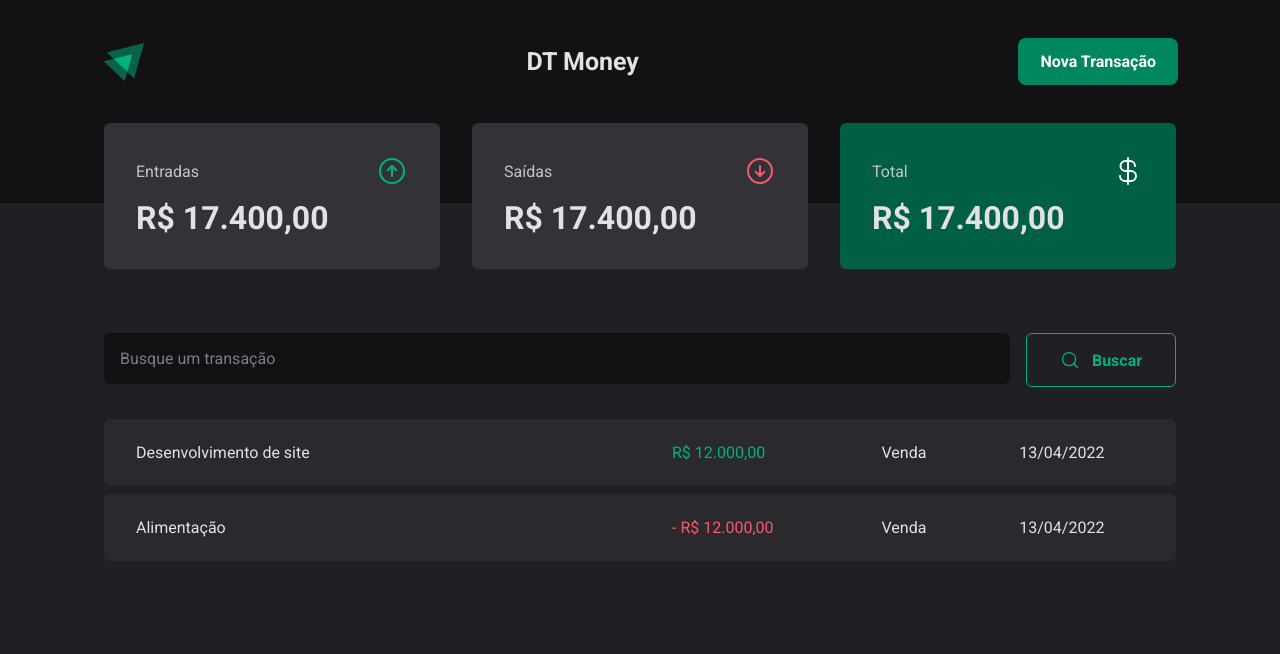
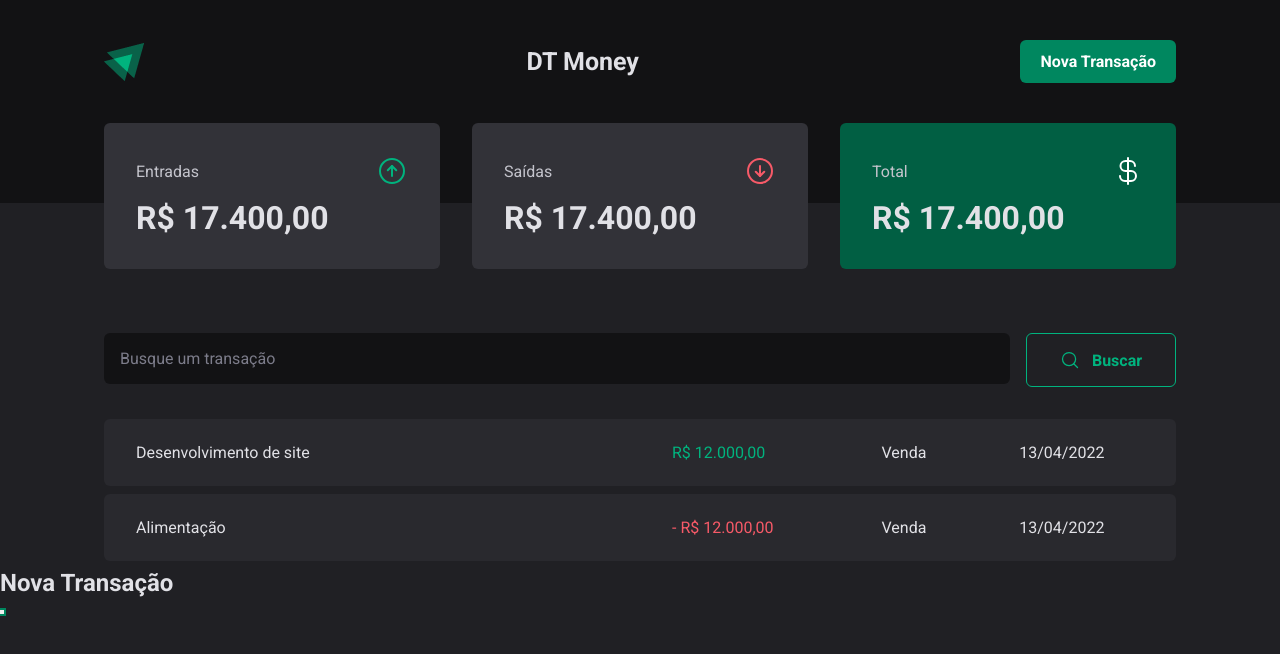
Before and after one commit to gustavosalviato/dt-money, a React (Vite) app: page / in a window 1280 px wide. Both pictures are taken after a click on the button "Nova Transação". Shown: the top 654 px of the page. Built offline with nearby package versions, Linux system fonts and the light colour scheme.

Commit message:
Criando um modal acessível com Radix UI

```diff
--- a/package.json
+++ b/package.json
@@ -9,6 +9,7 @@
     "preview": "vite preview"
   },
   "dependencies": {
+    "@radix-ui/react-dialog": "^1.0.2",
     "@types/styled-components": "^5.1.26",
     "phosphor-react": "^1.4.1",
     "react": "^18.2.0",
--- a/src/components/Header/index.tsx
+++ b/src/components/Header/index.tsx
@@ -1,5 +1,7 @@
 import { NewTransactionButton, HeaderContainer, HeaderContent, Title } from "./styles"
 import logoImg from '../../assets/logo.png'
+import * as Dialog from '@radix-ui/react-dialog';
+
 
 export const Header = () => {
     return (
@@ -8,8 +10,23 @@
                 <img src={logoImg} alt="" />
                 <Title>DT Money</Title>
 
-                <NewTransactionButton>Nova Transação
-                </NewTransactionButton>
+
+
+                <Dialog.Root>
+                    <Dialog.Trigger asChild>
+                        <NewTransactionButton>Nova Transação</NewTransactionButton>
+                    </Dialog.Trigger>
+
+                    <Dialog.Portal>
+                        <Dialog.Overlay>
+                            <Dialog.Content>
+                                <Dialog.Title>Nova Transação</Dialog.Title>
+
+                                <Dialog.Close />
+                            </Dialog.Content>
+                        </Dialog.Overlay>
+                    </Dialog.Portal>
+                </Dialog.Root>
             </HeaderContent>
         </HeaderContainer >
     )
```
Also changed, not shown: 1 other file (tests, documents, lock files or other folders).
